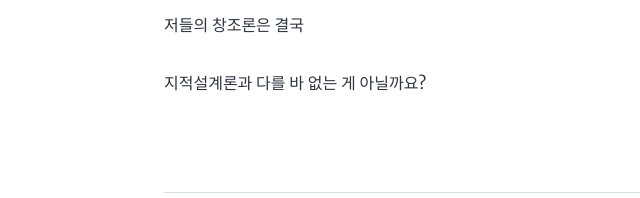
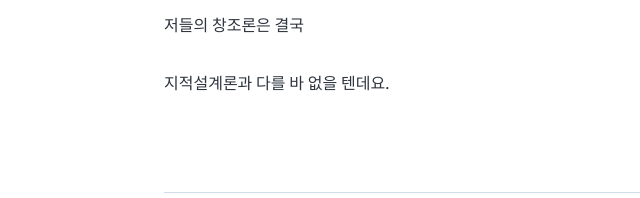
Before and after one commit to biniruu/the-irreverent-question, a Gatsby site: page /faith/is-the-universe-really-created-by-god/ in a window 1280 px wide. Shown: the part 1874-2072 px from the top of the page, 160-800 px from the left. Built offline with nearby package versions, Linux system fonts and the light colour scheme; Gatsby itself is replaced by a stand-in of ours.

Commit message:
docs: update content

```diff
--- a/content/blog/faith/is-the-universe-really-created-by-god.md
+++ b/content/blog/faith/is-the-universe-really-created-by-god.md
@@ -62,4 +62,4 @@
 
 저들의 창조론은 결국
 
-지적설계론과 다를 바 없는 게 아닐까요?
+지적설계론과 다를 바 없을 텐데요.
```
